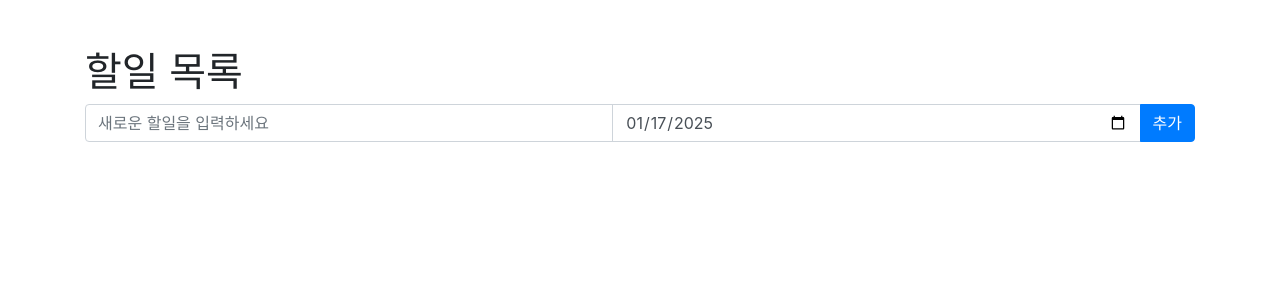
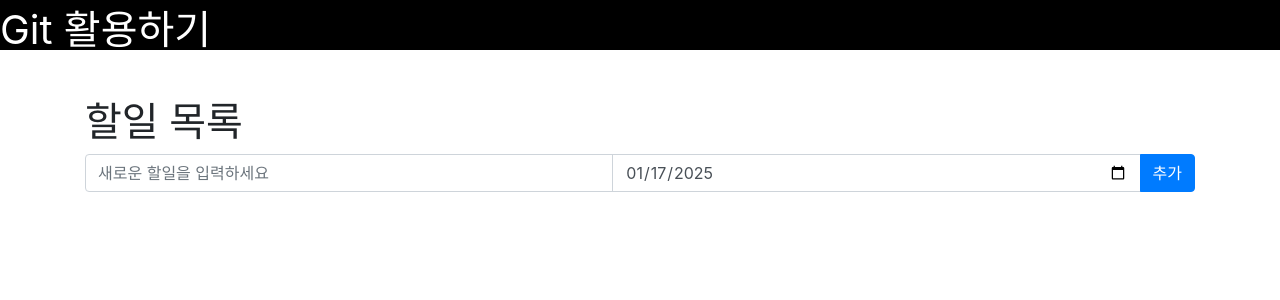
Before and after one commit to Heojiwonnn/flaskTodo, a Flask app: page / in a window 1280 px wide. Shown: the top 300 px of the page. Run offline with Flask 3, Linux system fonts and the light colour scheme; data that the repository does not hold is empty; some libraries are stand-ins or nearby versions.

Commit message:
top 추가

```diff
--- a/templates/index.html
+++ b/templates/index.html
@@ -29,6 +29,7 @@
     </style>
 </head>
 <body>
+    {% include "top.html" %}
     <div class="container mt-5">
         <h1>할일 목록</h1>
 
--- /dev/null
+++ b/templates/top.html
@@ -0,0 +1,3 @@
+<div style = "width: 100%; height: 50px; color: #fff; background-color:#000; font-size: 40px;"> Git 활용하기
+
+</div>
```
